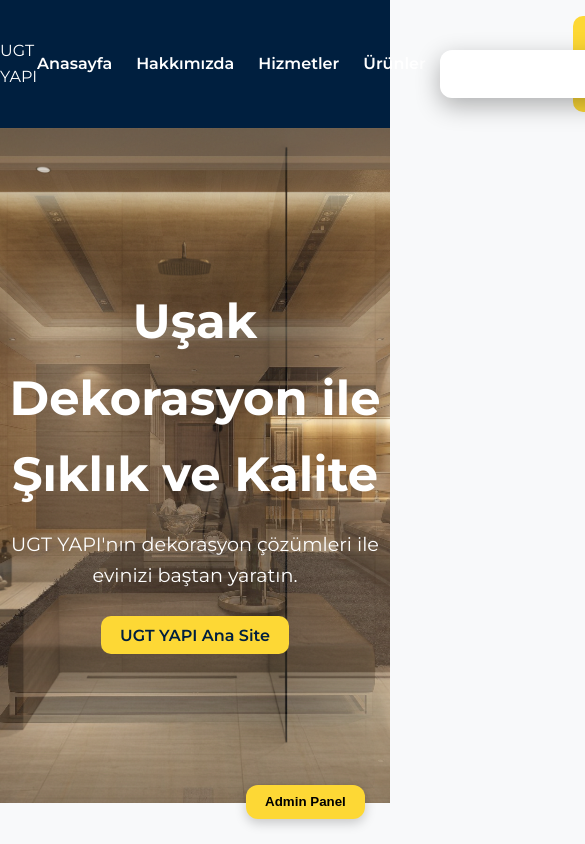
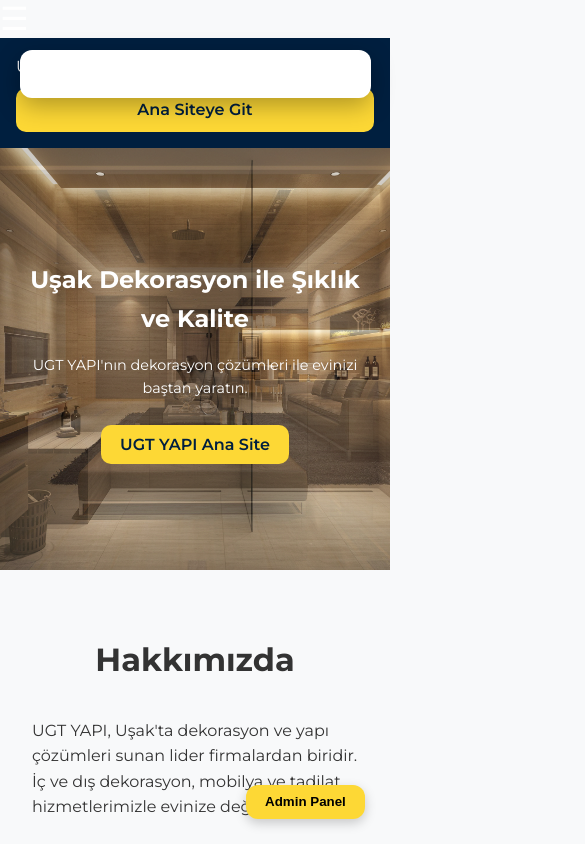
Before and after one commit to UsakDekorasyon/UsakDekorasyon.github.io, a plain HTML site: page index.html in a window 390 px wide. Shown: the top 844 px of the page, 585 px wide, since content can reach past the window. Drawn offline with Linux system fonts and the light colour scheme.

Commit message:
Add files via upload

```diff
--- a/css/styles.css
+++ b/css/styles.css
@@ -72,3 +72,83 @@ footer{background:#001f3f;color:white;padding:2rem 0;text-align:center;}
   z-index: -1;
   transition: background-image 1s ease-in-out;
 }
+
+/* Mobil cihazlar için */
+@media (max-width: 768px) {
+  .navbar {
+    flex-direction: column;
+    align-items: flex-start;
+    padding: 1rem;
+  }
+
+  .nav-links {
+    flex-direction: column;
+    width: 100%;
+    display: none; /* Hamburger menü ile açılacak */
+  }
+
+  .nav-links.show {
+    display: flex;
+  }
+
+  .nav-links li {
+    margin: 0.5rem 0;
+  }
+
+  .btn-main {
+    margin-top: 0.5rem;
+    width: 100%;
+    text-align: center;
+  }
+
+  .hero {
+    height: 60vh;
+    padding: 0 1rem;
+  }
+
+  .hero-text h1 {
+    font-size: 2rem;
+  }
+
+  .hero-text p {
+    font-size: 1rem;
+  }
+
+  .cards {
+    grid-template-columns: 1fr;
+    gap: 1rem;
+  }
+
+  .admin-panel {
+    width: 90%;
+    right: 5%;
+  }
+}
+
+/* Daha küçük telefonlar için */
+@media (max-width: 480px) {
+  .hero {
+    height: 50vh;
+  }
+
+  .hero-text h1 {
+    font-size: 1.5rem;
+  }
+
+  .hero-text p {
+    font-size: 0.9rem;
+  }
+}
+
+.hamburger {
+  display: none;
+  font-size: 2rem;
+  background: none;
+  border: none;
+  color: white;
+  cursor: pointer;
+}
+
+@media (max-width:768px){
+  .hamburger { display: block; }
+}
--- a/index.html
+++ b/index.html
@@ -1,4 +1,5 @@
 <!DOCTYPE html>
+<button class="hamburger" onclick="toggleMenu()">☰</button>
 <html lang="tr">
 <head>
 <meta charset="UTF-8">
--- a/js/main.js
+++ b/js/main.js
@@ -49,3 +49,7 @@ window.addEventListener('load', () => {
   heroSlide(); // ilk yüklemede göster
   setInterval(heroSlide, 1500); // 5 saniyede bir değiştir
 });
+
+function toggleMenu() {
+  document.querySelector('.nav-links').classList.toggle('show');
+}
```
